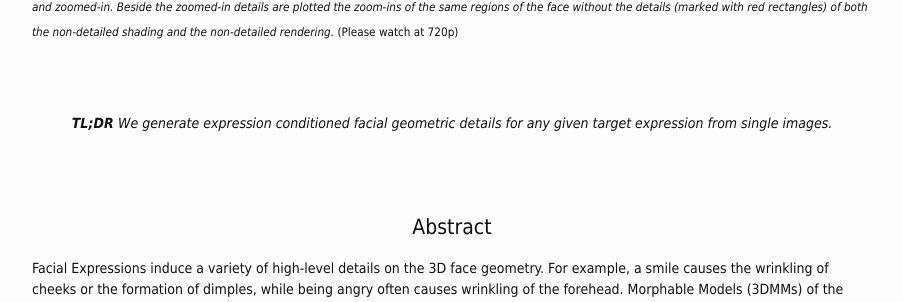
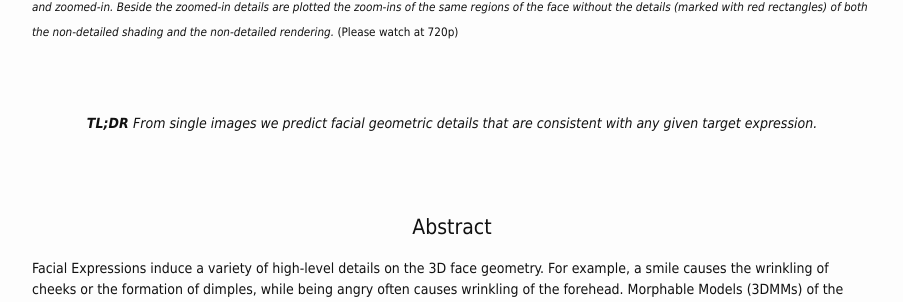
Before and after one commit to shahrukhathar/shahrukhathar.github.io, a Jekyll site: the page built from _posts/2020-12-14-FaceDet3D.markdown, in a window 1280 px wide and 900 px high, scrolled down 660 px. Shown: the part 145-447 px from the top of the window, without its empty margins (188-1091 px from the left). Built offline with Jekyll 4.4.1, drawn with Linux system fonts in a browser that asks for light colours; nearby versions of some CDN libraries; library files that are not in the unit come from our copies.

Commit message:
Added TL;DR

```diff
--- a/_posts/2020-12-14-FaceDet3D.markdown
+++ b/_posts/2020-12-14-FaceDet3D.markdown
@@ -40,7 +40,7 @@ author: ShahRukh Athar, Albert Pumarola, Francesc Moreno-Noguer, Dimitris Samara
 <br>
 <div align="center">
   <br>
-  <i><b>TL;DR </b> We generate expression conditioned facial geometric details for any given target expression from single images.</i>
+  <i><b>TL;DR </b> From single images we predict facial geometric details that are consistent with any given target expression.</i>
   <br>
   <br>
 </div>
```
